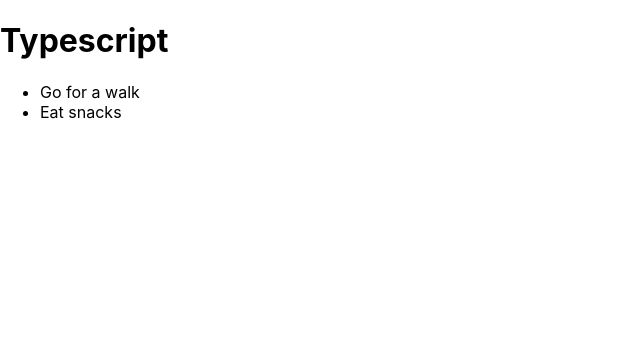
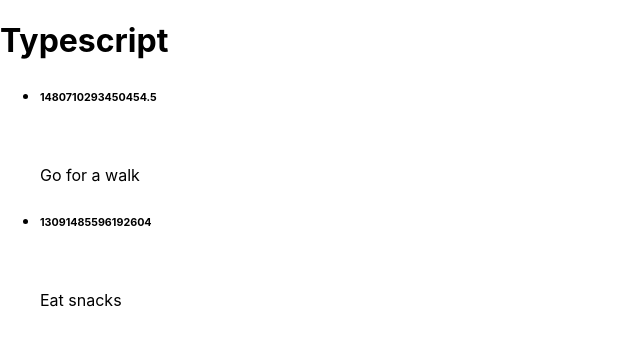
Before and after one commit to RZFalcore/udemy-react-ts, a React (Create React App) app: page / in a window 1280 px wide. Shown: the top 346 px of the page, without its empty margins (0-640 px from the left). Built offline with nearby package versions, Linux system fonts and the light colour scheme.

Commit message:
completed

```diff
--- /dev/null
+++ b/src/components/TodoItem.tsx
@@ -0,0 +1,13 @@
+import React from 'react';
+
+const TodoItem: React.FC<{ id: number, text: string }> = ({id, text}) => {
+    return (
+        <li key={id}>
+            <h6>{id}</h6>
+            <br/>
+            <p>{text}</p>
+        </li>
+    );
+}
+
+export default TodoItem;
--- a/src/components/Todos.tsx
+++ b/src/components/Todos.tsx
@@ -1,10 +1,11 @@
 import React from 'react';
 import Todo from '../models/todo';
+import TodoItem from './TodoItem';
 
 const Todos: React.FC<{items: Todo[]}> = ({items}) =>  {
     return <ul>
-        {items.map(item => <li key={item.id}>{item.text}</li>)}
+        {items.map(item => <TodoItem key={item.id} id={item.id} text={item.text}/>)}
     </ul>
 };
 
-export default Todos
+export default Todos;
--- a/src/models/todo.ts
+++ b/src/models/todo.ts
@@ -1,10 +1,10 @@
 class Todo {
-    id: string;
+    id: number;
     text: string;
 
     constructor(todoText: string) {
         this.text = todoText;
-        this.id = new Date().toISOString();
+        this.id = new Date().getTime() * Math.random() * 10000;
     }
 }
 export default Todo;
```
